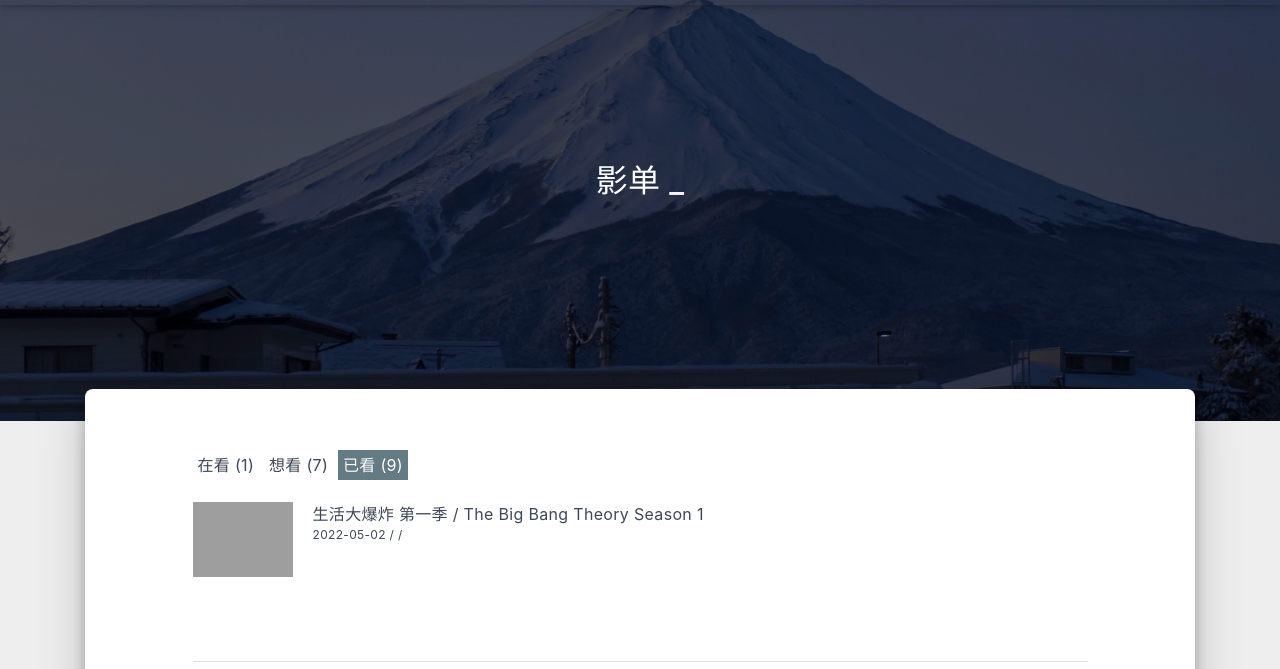
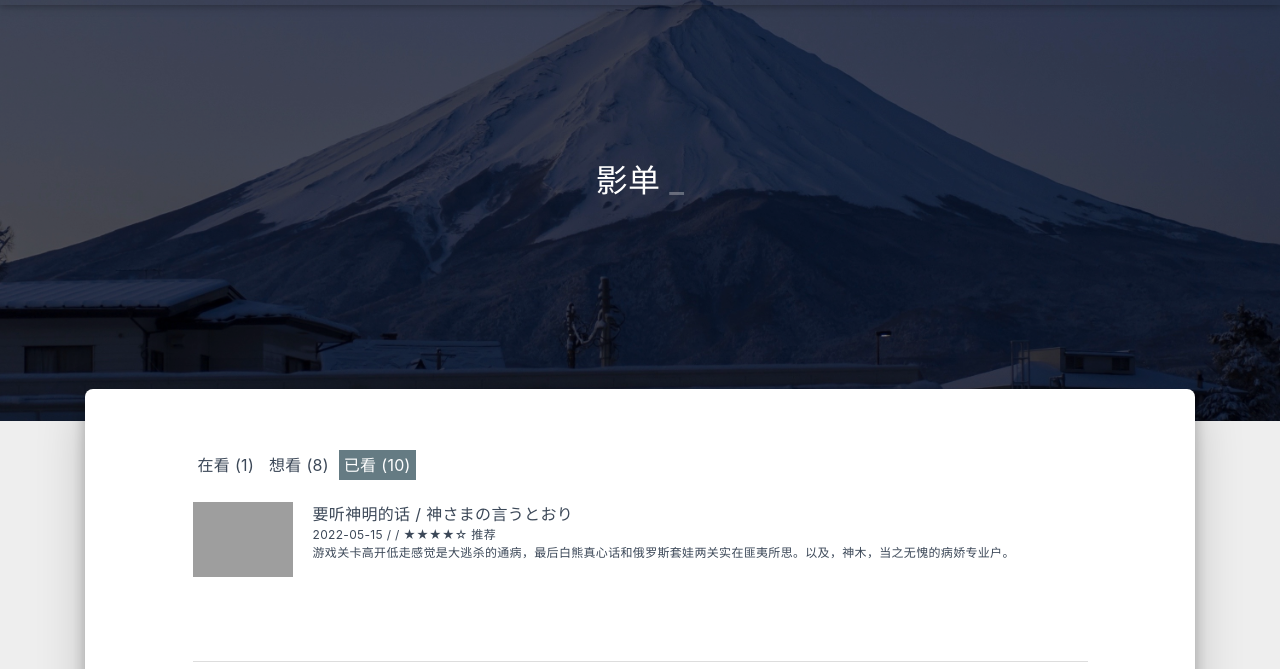
Before and after one commit to TaraTang2003/TaraTang2003.github.io, a plain HTML site: page movies/index.html in a window 1280 px wide. Shown: the part 59-728 px from the top of the page. Drawn offline with nearby package versions, Linux system fonts and the light colour scheme; grey boxes are pictures that could not be loaded; a small style sheet from the web is missing.

Commit message:
Site updated: 2022-05-16 14:29:53

```diff
--- a/movies/index.html
+++ b/movies/index.html
@@ -46,6 +46,7 @@
      color: #">
 <meta property="og:locale" content="zh_CN">
 <meta property="og:image" content="https://img1.doubanio.com/view/photo/s_ratio_poster/public/p2557622277.jpg">
+<meta property="og:image" content="https://img9.doubanio.com/view/photo/s_ratio_poster/public/p2562341754.jpg">
 <meta property="og:image" content="https://img9.doubanio.com/view/photo/s_ratio_poster/public/p992687745.jpg">
 <meta property="og:image" content="https://img2.doubanio.com/view/photo/s_ratio_poster/public/p2549537782.jpg">
 <meta property="og:image" content="https://img1.doubanio.com/view/photo/s_ratio_poster/public/p499462449.jpg">
@@ -53,6 +54,7 @@
 <meta property="og:image" content="https://img3.doubanio.com/view/photo/s_ratio_poster/public/p2174810950.jpg">
 <meta property="og:image" content="https://img9.doubanio.com/view/photo/s_ratio_poster/public/p2325706844.jpg">
 <meta property="og:image" content="https://img2.doubanio.com/view/photo/s_ratio_poster/public/p2543712822.jpg">
+<meta property="og:image" content="https://img1.doubanio.com/view/photo/s_ratio_poster/public/p2207809849.jpg">
 <meta property="og:image" content="https://img1.doubanio.com/view/photo/s_ratio_poster/public/p2553281898.jpg">
 <meta property="og:image" content="https://img9.doubanio.com/view/photo/s_ratio_poster/public/p1011836385.jpg">
 <meta property="og:image" content="https://img9.doubanio.com/view/photo/s_ratio_poster/public/p2208743324.jpg">
@@ -372,11 +374,11 @@
     <a class="hexo-douban-tab" id="hexo-douban-tab2" href="javascript:;"
        rel="external">
         想看
-        (7)</a>
+        (8)</a>
     <a class="hexo-douban-tab" id="hexo-douban-tab3" href="javascript:;"
        rel="external">
         已看
-        (9)</a>
+        (10)</a>
 </div>
 <div>
     <div id="hexo-douban-item1">
@@ -402,6 +404,18 @@
 </div>
     </div>
     <div id="hexo-douban-item2">
+
+        <div class="hexo-douban-item">
+    <div class="hexo-douban-picture"><img src="/assets/douban-loading.gif" srcset="/img/loading.gif" lazyload data-src="https://img9.doubanio.com/view/photo/s_ratio_poster/public/p2562341754.jpg" referrerPolicy="no-referrer" /></div>
+    <div class="hexo-douban-info">
+        <div class="hexo-douban-title">
+            <a target="_blank" href="https://movie.douban.com/subject/1308575/">蓝色大门 / 藍色大門</a>
+        </div>
+        <div class="hexo-douban-meta">2002-09-27(中国台湾) / 陈柏霖 / 桂纶镁 / 梁又琳 / 仇政 / 明金成 / 林贤能 / 黄江丰 / 是元介 / 姚元浩 / 游智炜 / 翁桂邦 / 夏绍虞 / 陈梦萱 / 中国台湾 / 法国 / 易智言 / 83分钟 / 蓝色大门 / 剧情 / 爱情 / 同性 / 易智言 Chih-yen Yee / 汉语普通话</div>
+    </div>
+</div>
+
+
 
         <div class="hexo-douban-item">
     <div class="hexo-douban-picture"><img src="/assets/douban-loading.gif" srcset="/img/loading.gif" lazyload data-src="https://img9.doubanio.com/view/photo/s_ratio_poster/public/p992687745.jpg" referrerPolicy="no-referrer" /></div>
@@ -496,6 +510,19 @@
 </div>
     </div>
     <div id="hexo-douban-item3">
+
+        <div class="hexo-douban-item">
+    <div class="hexo-douban-picture"><img src="/assets/douban-loading.gif" srcset="/img/loading.gif" lazyload data-src="https://img1.doubanio.com/view/photo/s_ratio_poster/public/p2207809849.jpg" referrerPolicy="no-referrer" /></div>
+    <div class="hexo-douban-info">
+        <div class="hexo-douban-title">
+            <a target="_blank" href="https://movie.douban.com/subject/25777512/">要听神明的话 / 神さまの言うとおり</a>
+        </div>
+        <div class="hexo-douban-meta">2022-05-15 /  / ★★★★☆ 推荐 </div>
+        <div class="hexo-douban-comments"> 游戏关卡高开低走感觉是大逃杀的通病，最后白熊真心话和俄罗斯套娃两关实在匪夷所思。以及，神木，当之无愧的病娇专业户。</div>
+    </div>
+</div>
+
+
 
         <div class="hexo-douban-item">
     <div class="hexo-douban-picture"><img src="/assets/douban-loading.gif" srcset="/img/loading.gif" lazyload data-src="https://img1.doubanio.com/view/photo/s_ratio_poster/public/p2553281898.jpg" referrerPolicy="no-referrer" /></div>
```
